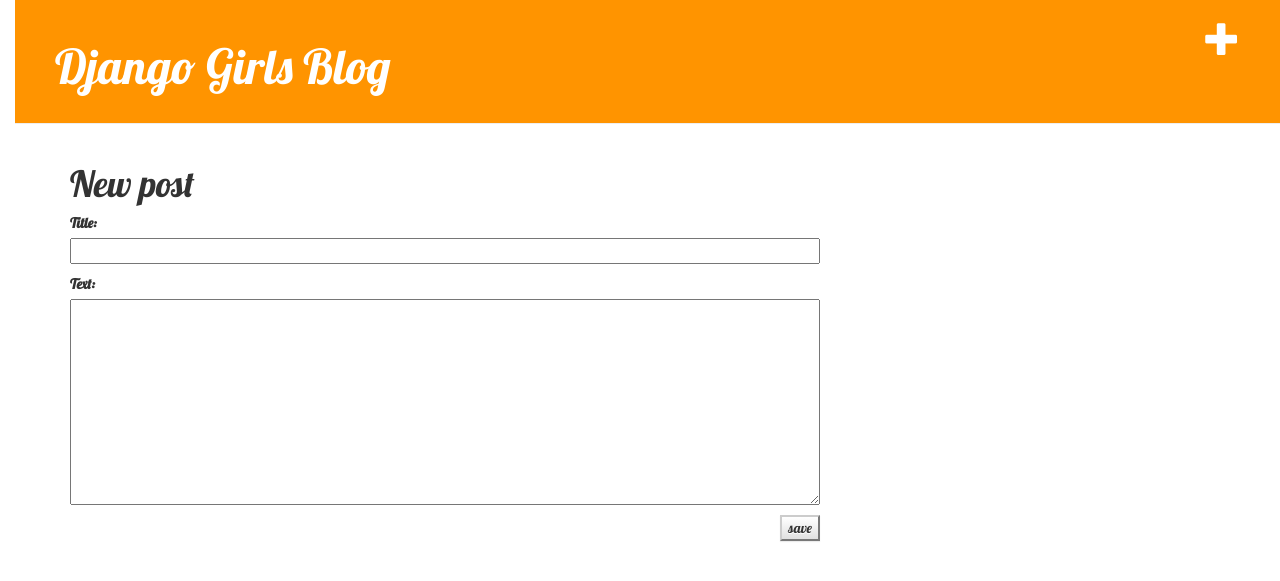
After one commit to officialrahulmandal/blog-django-website, a Django app: page /post/new/ in a window 1280 px wide. The commit adds this page. Shown: the top 581 px of the page. Run offline with Django 3.2, Linux system fonts and the light colour scheme; some libraries are stand-ins or nearby versions.

Commit message:
form created

```diff
--- /dev/null
+++ b/blog/forms.py
@@ -0,0 +1,6 @@
+from django import forms
+from .models import post
+class PostForm(forms.ModelForm):
+    class Meta:
+        model = post
+        fields = ('title','text')
--- a/blog/templates/blog/base.html
+++ b/blog/templates/blog/base.html
@@ -10,6 +10,8 @@
 </head>
 <body>
     <div class="page-header">
+      <a href="{% url 'post_new' %}" class="top-menu"><span class="glyphicon glyphicon-plus"></span></a>
+
         <h1><a href="/">Django Girls Blog</a></h1>
     </div>
     <div class="content container">
--- /dev/null
+++ b/blog/templates/blog/post_edit.html
@@ -0,0 +1,8 @@
+{%extends 'blog/base.html'%}
+{%block content%}
+<h1>New post</h1>
+<form method="post " class="post-form">{% csrf_token %}
+  {{form.as_p}}
+  <button type="submit" class="save btn-default">save</button>
+</form>
+{%endblock%}
--- a/blog/urls.py
+++ b/blog/urls.py
@@ -3,7 +3,7 @@
 urlpatterns=[
 url(r'^$',views.post_list,name='post_list'),
 url(r'^post/(?P<pk>\d+)/$',views.post_detail,name='post_detail'),
-
+url(r'^post/new/$',views.post_new,name='post_new'),
 
 
 ]
--- a/blog/views.py
+++ b/blog/views.py
@@ -3,6 +3,7 @@
 
 from django.shortcuts import render,get_object_or_404
 from .models import post
+from .forms import PostForm
 from django.utils import timezone
 # Create your views here.
 def post_list(request):
@@ -12,3 +13,6 @@
 def post_detail(request,pk):
     past=get_object_or_404(post,pk=pk)
     return render(request,'blog/post_detail.html',{'post':past})
+def post_new(request):
+    form=PostForm()
+    return render(request,'blog/post_edit.html',{'form':form})
```
Also changed, not shown: 3 other files.
